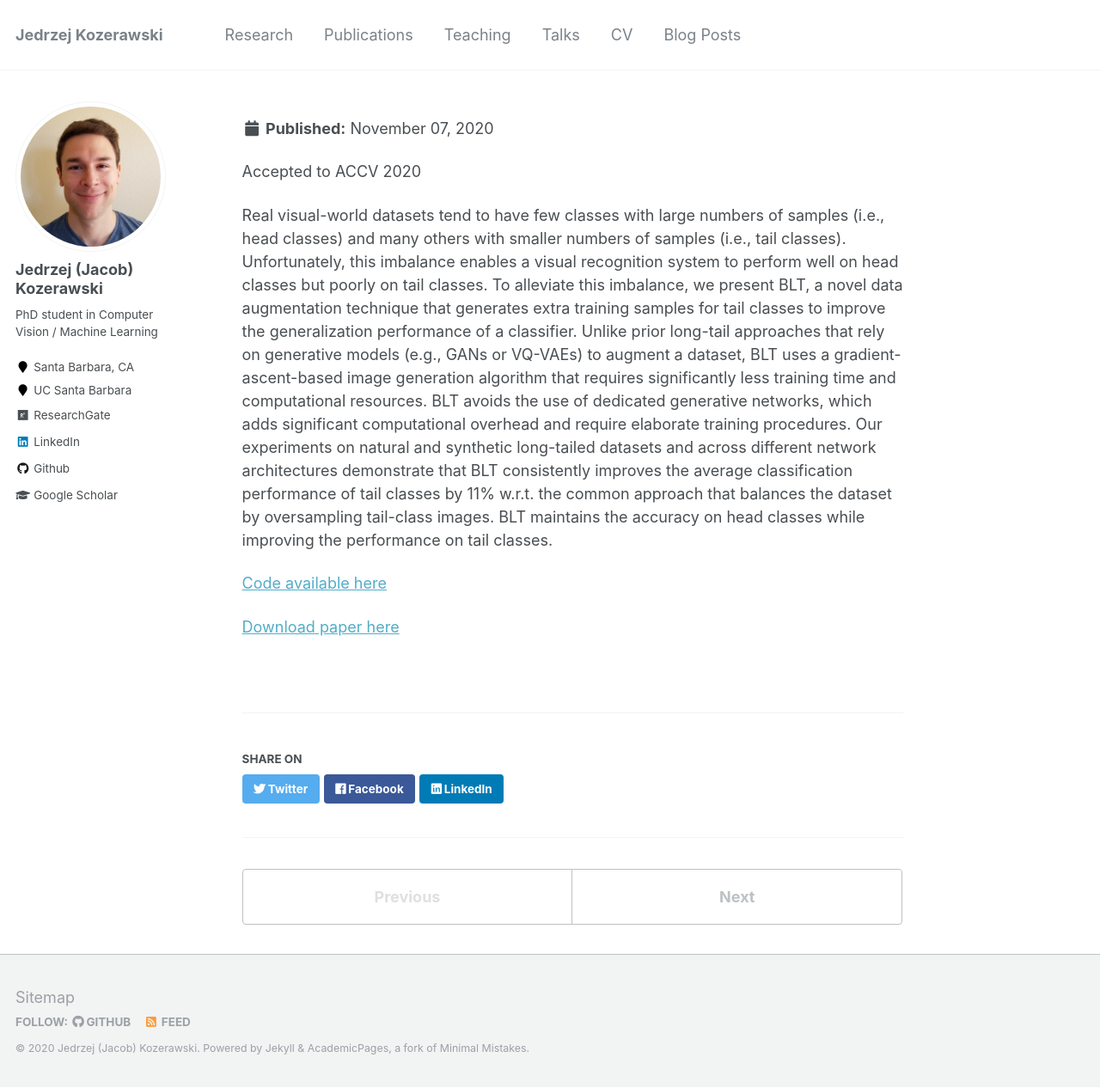
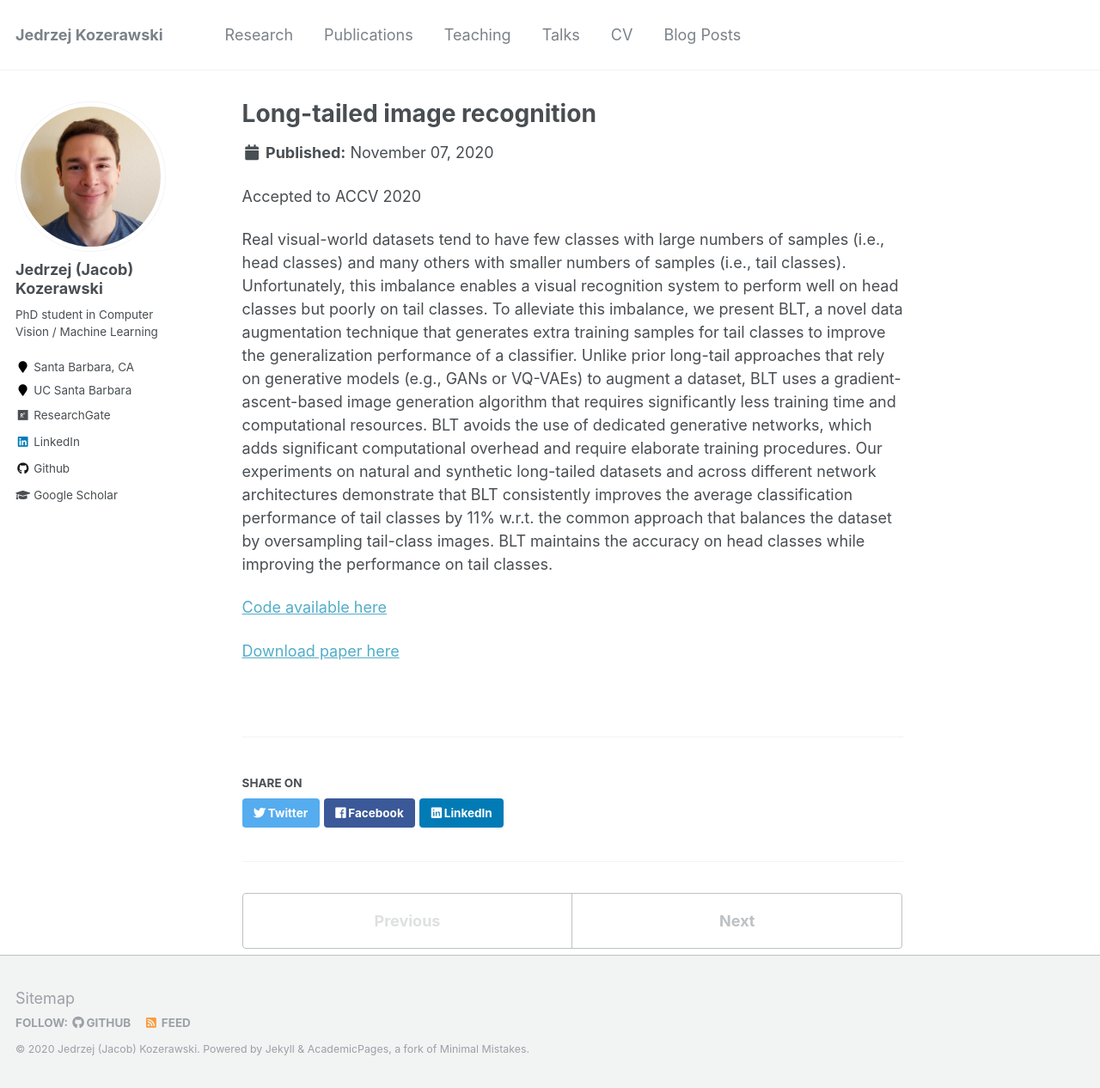
Before and after one commit to JKozerawski/jkozerawski.github.io, a Jekyll site: the page built from _research/blt.md, in a window 1280 px wide and 1266 px high. Shown: the whole window at 86% size. Built offline with Jekyll 4.4.1, drawn with Linux system fonts in a browser that asks for light colours; part of the change alters nothing that is shown.

Commit message:
Added blt image

```diff
--- a/_research/blt.md
+++ b/_research/blt.md
@@ -1,6 +1,6 @@
 ---
-title: "BLT: Balancing Long-Tailed Datasets with Adversarially-Perturbed Images"
-excerpt: "Studying problem of real world long-tail datasets with a focus on increasing the accuracy among tail categories."
+title: "Long-tailed image recognition"
+excerpt: "BLT: Balancing Long-Tailed Datasets with Adversarially-Perturbed Images.
 <br/><img src='/images/BLT.png'>"
 collection: research
 ---
```
